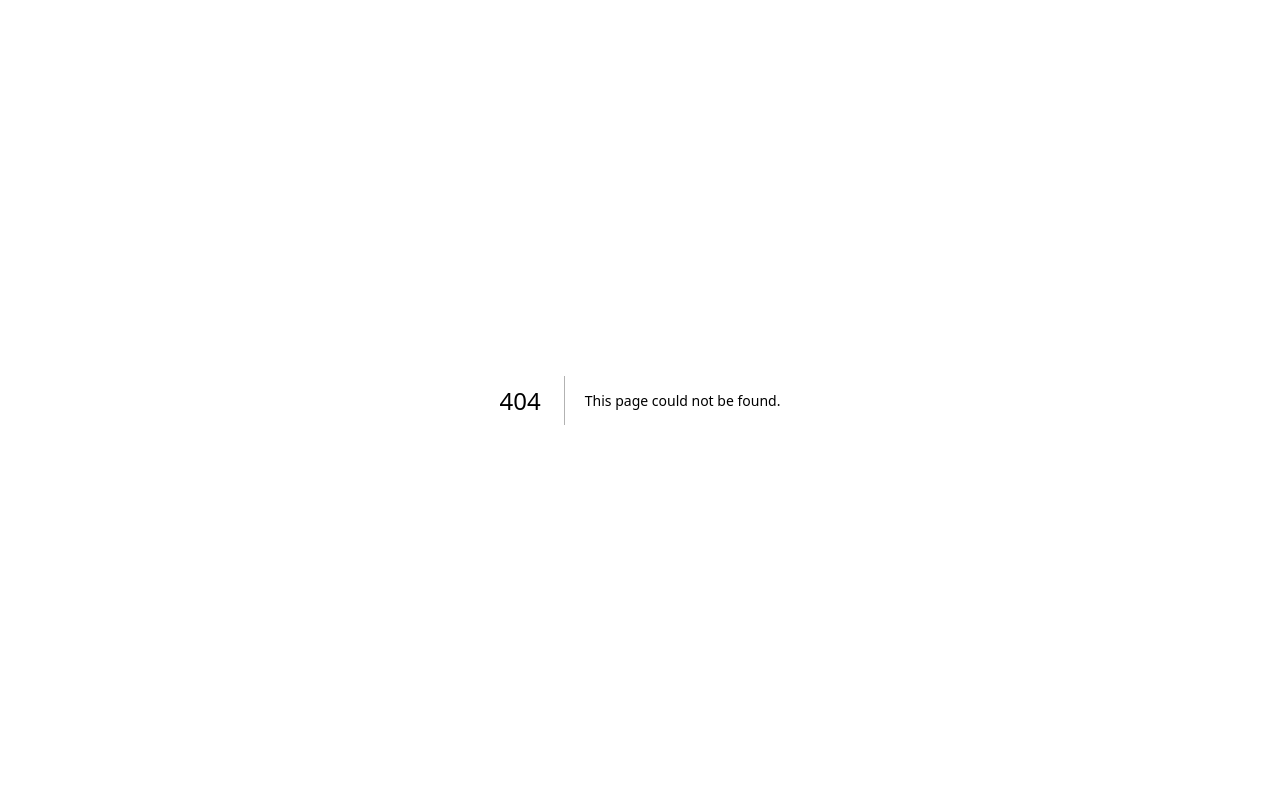
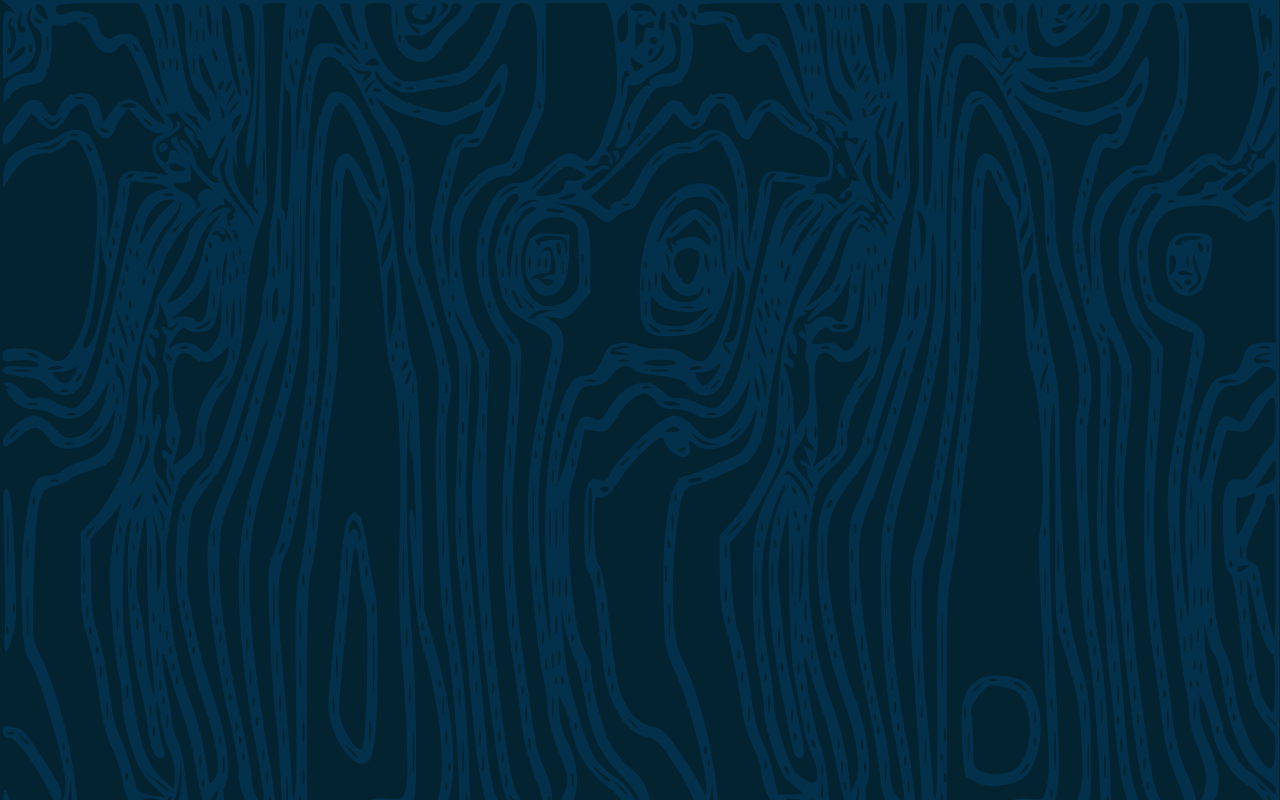
Before and after one commit to louisweiser/project_capstone, a Next.js app: page /library in a window 1280 px wide. Before the commit this address had no page. Built offline with nearby package versions, Linux system fonts and the light colour scheme.

Commit message:
initialize LibraryPage index.js with background

```diff
--- /dev/null
+++ b/pages/library/index.js
@@ -0,0 +1,9 @@
+import Background from "@/components/common/Background/blue.js";
+
+export default function LibraryPage() {
+  return (
+    <>
+      <Background></Background>
+    </>
+  );
+}
```
